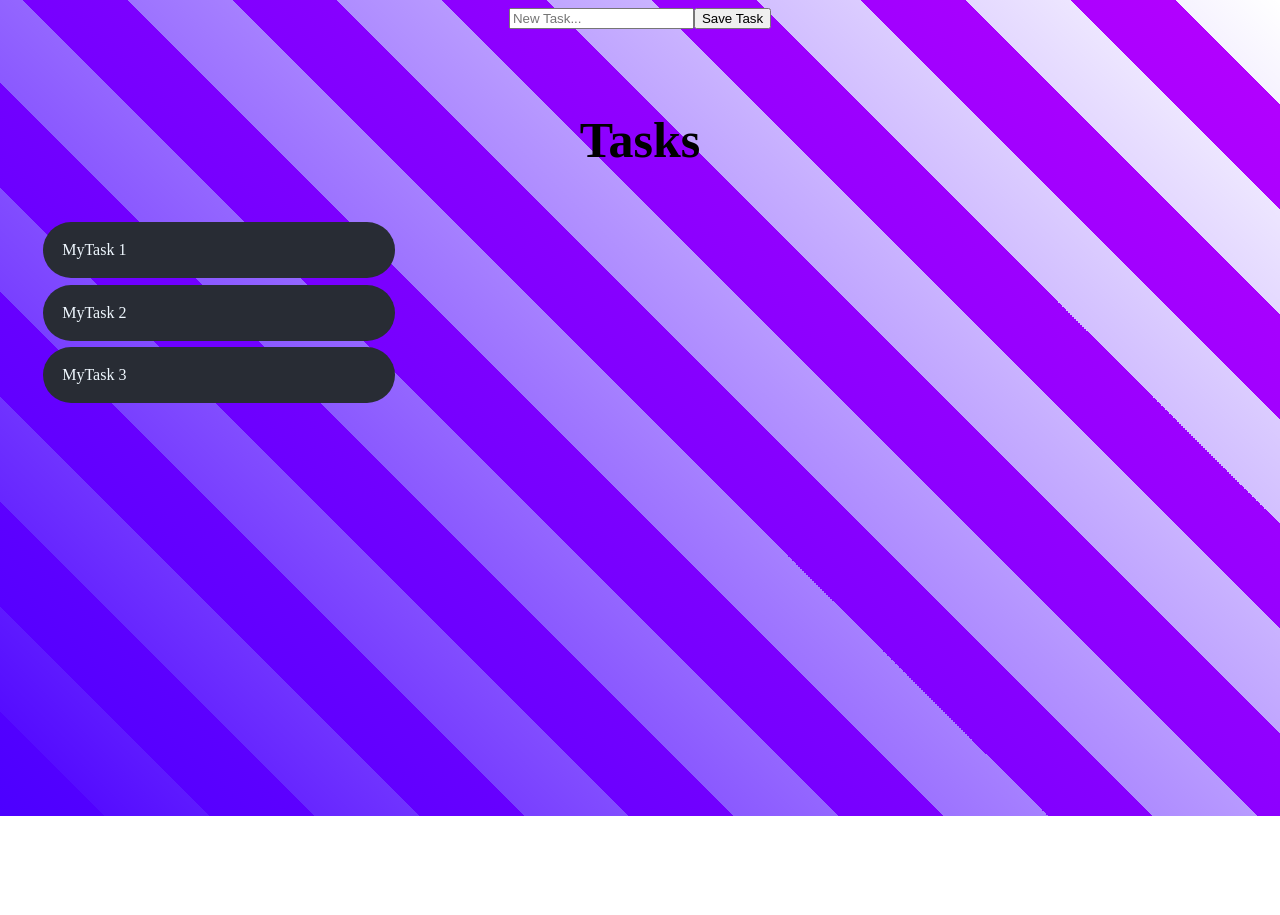
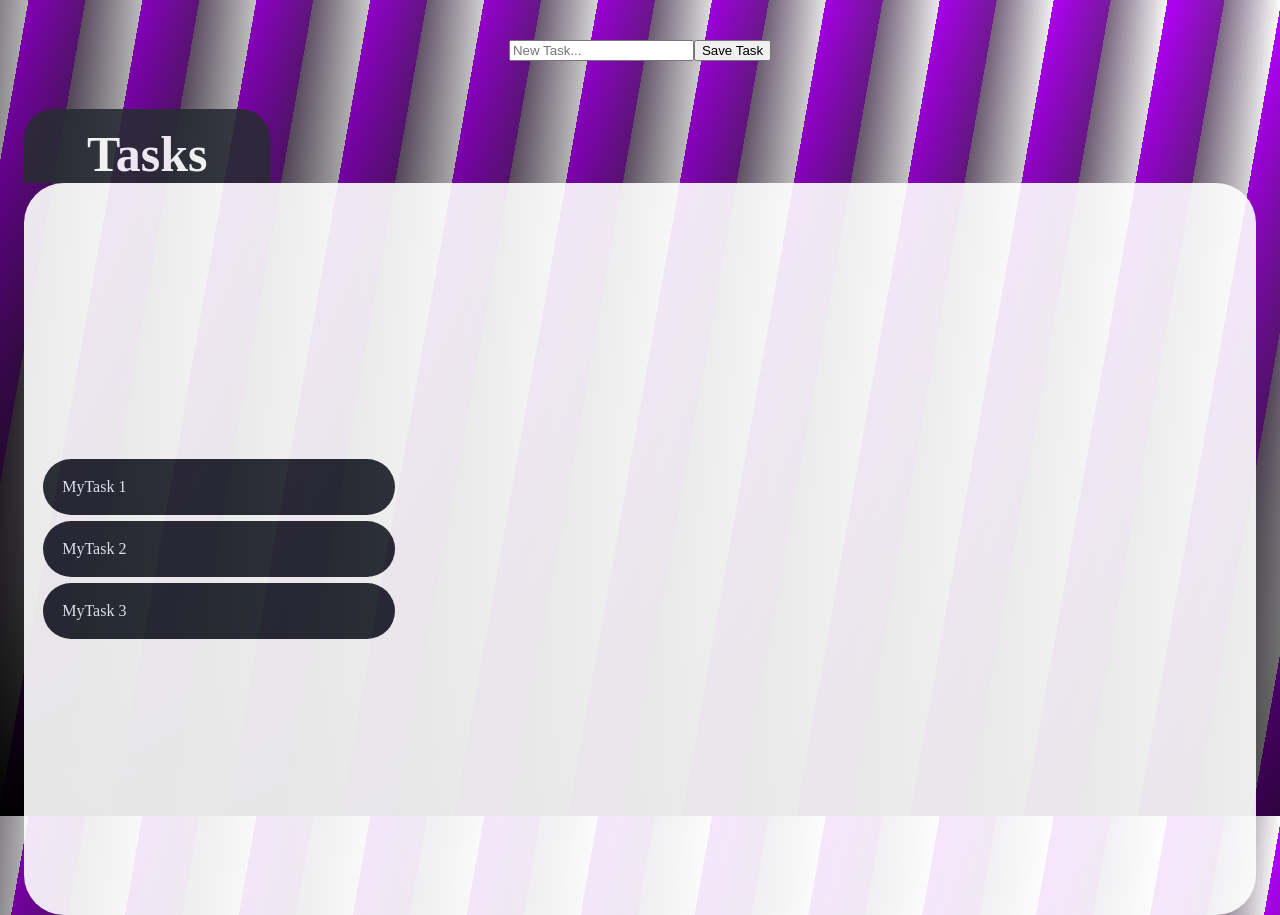
Before and after one commit to pellegabriel/task-list, a React (Create React App) app: page / in a window 1280 px wide. Before the commit the page ends 816 px from the top, so only its background shows below. Built offline with nearby package versions, Linux system fonts and the light colour scheme.

Commit message:
update app.css

```diff
--- a/src/App.css
+++ b/src/App.css
@@ -1,11 +1,11 @@
 body {
   height: 100vh;
-  background: linear-gradient(45deg, rgb(76, 0, 255), transparent),
+  background: linear-gradient(15deg, rgb(0, 0, 0), transparent),
     repeating-linear-gradient(
-      45deg,
-      rgb(183, 0, 255) 0%,
-      rgb(183, 0, 255) 5%,
-      transparent 5%,
+      100deg,
+      rgb(183, 0, 255) 2%,
+      rgb(123, 27, 161) 6%,
+      rgb(129, 109, 136) 5%,
       transparent 10%
     );
 }
@@ -14,6 +14,13 @@
 }
 h3 {
   font-size: 50px;
+  margin: 0;
+  color: rgb(255, 255, 255);
+  background-color: #282c34;
+  width: 20%;
+  padding-top: 1rem;
+  border-top-right-radius: 30px;
+  border-top-left-radius: 30px;
 }
 .App-header {
   background-color: #282c34;
@@ -41,15 +48,22 @@
 
 table {
   margin: 1rem;
-  padding: 1rem;
+
   display: flex;
   flex-direction: column;
+
+  border-radius: 30px;
+  opacity: 90%;
 }
 
 tbody {
   display: flex;
   justify-content: center;
   flex-direction: column;
+  background-color: rgb(255, 255, 255);
+  padding: 1rem;
+  min-height: 700px;
+  border-radius: 40px;
 }
 tr {
   margin: 0.2rem;
@@ -59,3 +73,6 @@
   max-width: 20rem;
   color: aliceblue;
 }
+form {
+  padding: 2rem;
+}
```
